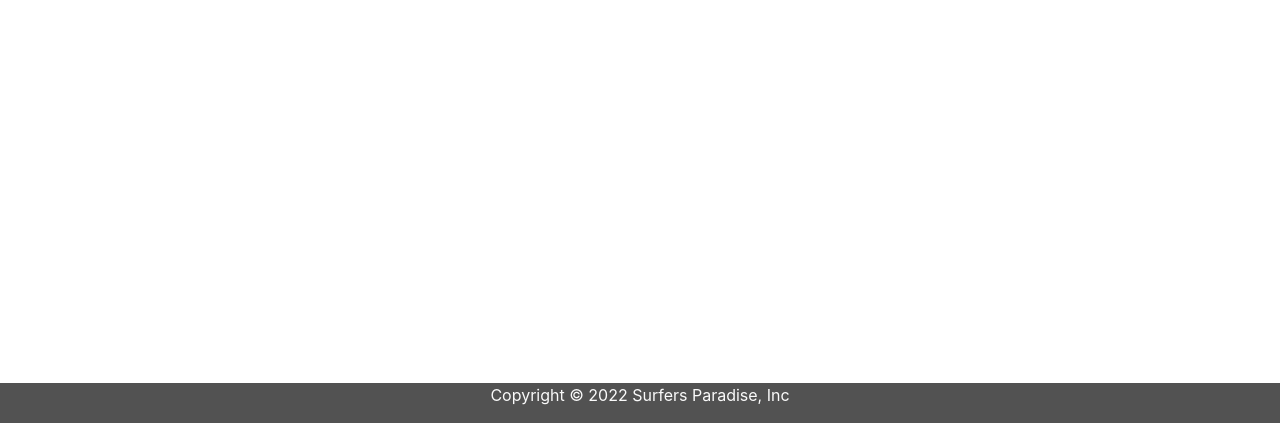
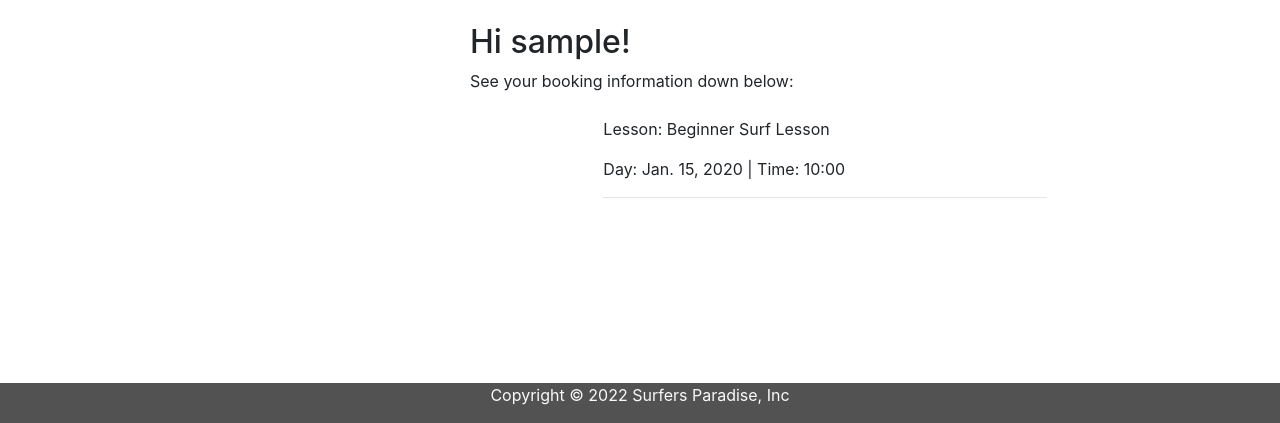
Before and after one commit to sharondrinkwaard/surfers-paradise, a Django app: page /overview/ in a window 1280 px wide. Shown: the part 377-800 px from the top of the page. Run offline with Django 3.2, Linux system fonts and the light colour scheme; a user stored in the database is signed in; tables that the repository leaves empty hold one stand-in row (values such as "Sample post"); some libraries are stand-ins or nearby versions.

Commit message:
Render models.py data in overview.html

```diff
--- a/surfclub/models.py
+++ b/surfclub/models.py
@@ -38,7 +38,7 @@ class Booking(models.Model):
         ordering = ['-created_on']
 
     def __str__(self):
-        return f'Name: {self.first_name, self.last_name} | Date: {self.date} | Time {self.time} | Notes: {self.notes}'
+        return f'Name: {self.first_name, self.last_name} | Email: {self.email} | Date: {self.date} | Time {self.time} | Notes: {self.notes}'
 
 
 class BookingCustomer(models.Model):
--- a/surfclub/urls.py
+++ b/surfclub/urls.py
@@ -1,10 +1,11 @@
 from . import views
 from django.urls import path, reverse
-from .views import BookingPage
+from .views import BookingPage, get_data
 
 urlpatterns = [
     path('', views.BookingList.as_view(), name='home'),
     path('booking/', views.BookingPage.as_view(), name='booking'),
     path('home/', views.BookingList.as_view(), name='index'),
-    path('overview/', views.OverviewBookings.as_view(), name='overview/'),
+    # path('overview/', views.GetData.as_view(), name='overview'),
+    path('overview/', get_data, name='overview'),
 ]
--- a/surfclub/views.py
+++ b/surfclub/views.py
@@ -7,6 +7,21 @@ from .forms import BookingForm
 class BookingList(generic.ListView):
     model = Booking
     template_name = 'index.html'
+
+
+# class GetData(generic.ListView):
+#     model = Booking
+#     queryset = Booking.objects.order_by('-created_on')
+#     template_name = 'overview.html'
+
+
+def get_data(request):
+    current_user = request.user
+    queryset = Booking.objects.filter(posted_by=current_user)
+    fname = request.user.first_name
+    context = {'queryset': queryset, 'fname': fname}
+
+    return render(request, 'overview.html', context)
 
 
 class BookingPage(View):
--- a/templates/base.html
+++ b/templates/base.html
@@ -7,7 +7,7 @@
     <meta name="viewport" content="width=device-width, initial-scale=1, shrink-to-fit=no">
     <script src="https://kit.fontawesome.com/880310c6eb.js" crossorigin="anonymous"></script>
     <link rel="stylesheet" href="https://cdn.jsdelivr.net/npm/bootstrap@4.0.0/dist/css/bootstrap.min.css" integrity="sha384-Gn5384xqQ1aoWXA+058RXPxPg6fy4IWvTNh0E263XmFcJlSAwiGgFAW/dAiS6JXm" crossorigin="anonymous">
-    <link rel="stylesheet" href="/static/css/style.css">
+    <link rel="stylesheet" href="{% static 'css/style.css' %}">
     <title>Surfers Paradise</title>
 </head>
 <body>
@@ -19,14 +19,17 @@
 
         <div class="collapse navbar-collapse" id="navbarTogglerDemo02">
           <ul class="navbar-nav mr-auto mt-2 mt-lg-0">
-            <li class="nav-item active">
+            <li class="nav-item">
               <a class="nav-link" href="{% url 'index' %}">Home <span class="sr-only">(current)</span></a>
             </li>
             <li class="nav-item">
-              <a class="nav-link" href="{% url 'booking' %}">Book Now</a>
+              <a class="nav-link" href="{% url 'booking' %}">Book A Lesson</a>
             </li>
 
             {% if user.is_authenticated %}
+            <li class="nav-item">
+              <a class="nav-link" href="{% url 'overview' %}">My Bookings</a>
+            </li>
             <li class="nav-item">
               <a class="nav-link" href="{% url 'account_logout' %}">Logout</a>
             </li>
--- a/templates/booking.html
+++ b/templates/booking.html
@@ -22,7 +22,7 @@
                 {% endif %}
 
                 {% if user.is_authenticated %}
-                <a class="btn btn-primary btn-lg" href="{% url 'overview' %}">Manage bookings</a>
+                <a class="btn btn-primary btn-lg mt-3" href="{% url 'overview' %}">Manage bookings</a>
                 {% endif %}
                 <form class="login" action="" method="post">
                     {% csrf_token %}
--- a/templates/overview.html
+++ b/templates/overview.html
@@ -5,15 +5,23 @@
 <header>
     <div class="booking-header">
         <div class="header-text">
-            <h1 class="mt-5">Your Overview</h1>
+            <h1 class="mt-5">Your Booking Overview</h1>
         </div>
     </div>
 </header>
 
 <section>
     <div class="container">
-        <div class="row">
-
+        <div class="col-md-8 float-right mt-4 mb-4">
+            <h2>Hi {{ request.user.username }}!</h2>
+            <p>See your booking information down below:</p>
+            {% for data in queryset %}
+            <div class="col-md-8 mt-4 mb-4">
+                <p>Lesson: {{ data.options }}</p>
+                <p>Day: {{ data.date }} | Time: {{ data.time }}</p>
+                <hr>
+            </div>
+            {% endfor %}
         </div>
     </div>
 </section>
```
